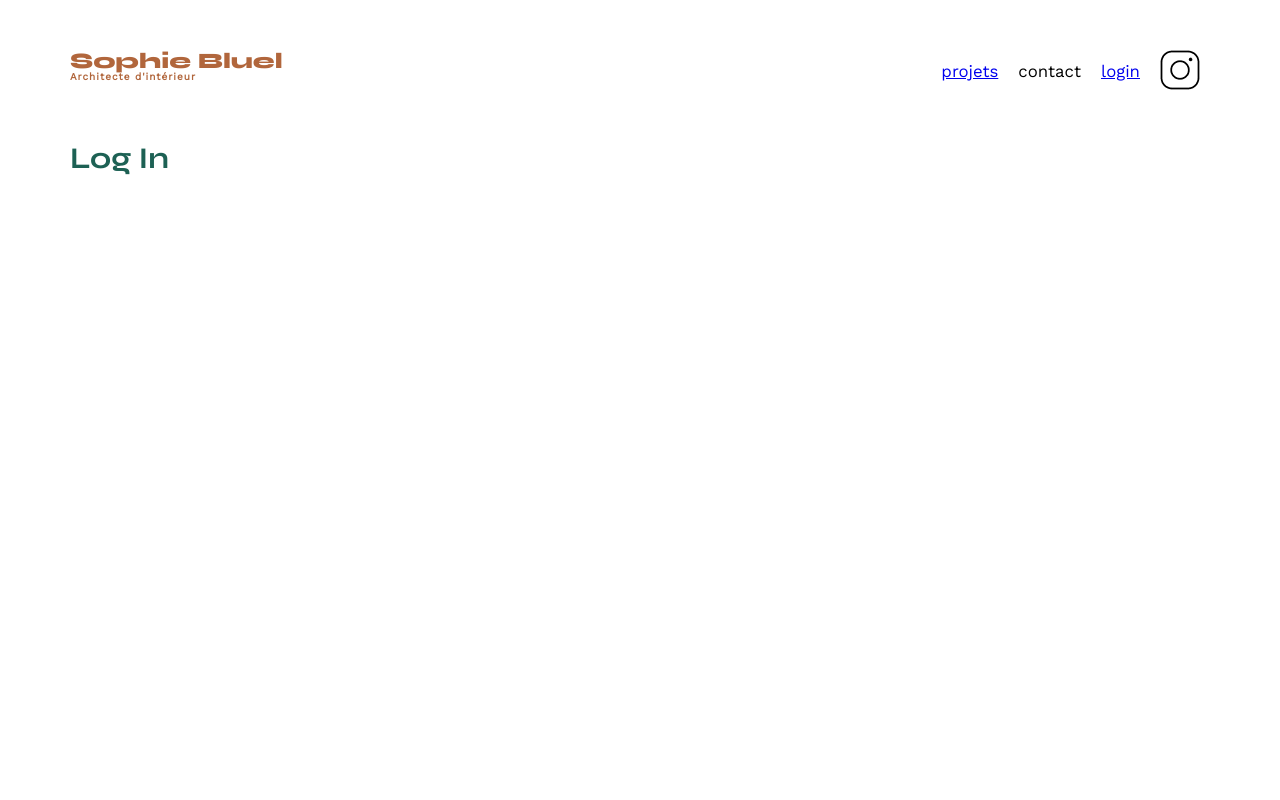
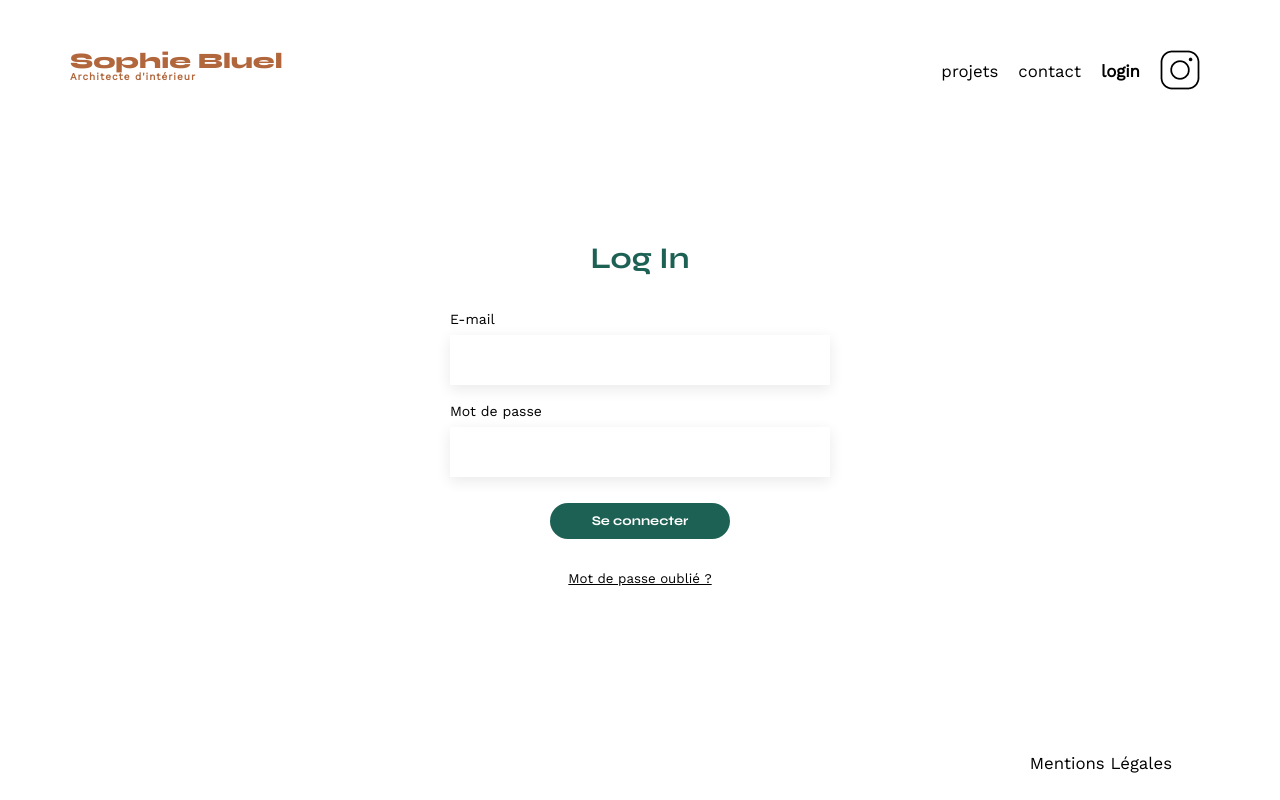
Before and after one commit to Cyrian1/Portfolio-architecte-sophie-bluel-master, a plain HTML site: page FrontEnd/login.html in a window 1280 px wide. Drawn offline with nearby package versions, Linux system fonts and the light colour scheme.

Commit message:
Étape 5.2 - Page de connexion : Auth user fonctionnel

```diff
--- /dev/null
+++ b/FrontEnd/assets/JS/login.js
@@ -0,0 +1,78 @@
+(function () {
+  const LOGIN_URL = 'http://localhost:5678/api/users/login';
+
+  const form = document.getElementById('login-form');
+  if (!form) return;
+
+  form.setAttribute('action', '');
+  form.setAttribute('novalidate', 'novalidate');
+
+  const email = document.getElementById('login-email');
+  const password = document.getElementById('login-password');
+  const err = form.querySelector('.login-error');
+  const submit = form.querySelector('input[type="submit"]');
+
+  const showError = (msg) => { err.textContent = msg || ''; };
+
+  // ---- helper qui retourne toujours une string lisible ----
+  function extractErrorMessage(data, res) {
+    const candidates = [
+      data && data.error && data.error.message,
+      data && data.error && typeof data.error === 'string' ? data.error : null,
+      data && data.message,
+      data && data.errors && Array.isArray(data.errors) && data.errors[0] && (data.errors[0].message || data.errors[0]),
+      typeof data === 'string' ? data : null,
+    ].filter(Boolean);
+
+    // si on a une chaîne exploitable
+    if (candidates.length && typeof candidates[0] === 'string') return candidates[0];
+
+    // fallback par statut
+    if (res && (res.status === 400 || res.status === 401)) return 'Identifiants invalides.';
+    if (res && res.status) return `Erreur ${res.status}`;
+    return 'Une erreur est survenue.';
+  }
+
+  form.addEventListener('submit', async (e) => {
+    e.preventDefault();
+    showError('');
+
+    const emailVal = (email.value || '').trim();
+    const passVal  = (password.value || '').trim();
+
+    const emailLike = /^[^\s@]+@[^\s@]+\.[^\s@]+$/.test(emailVal);
+    if (!emailLike) { showError("Veuillez saisir une adresse e-mail valide."); email.focus(); return; }
+    if (!passVal)   { showError("Le mot de passe est requis."); password.focus(); return; }
+
+    submit.disabled = true;
+
+    try {
+      const res = await fetch(LOGIN_URL, {
+        method: 'POST',
+        headers: { 'Content-Type': 'application/json' },
+        body: JSON.stringify({ email: emailVal, password: passVal })
+      });
+
+      if (!res.ok) {
+        let data = null;
+        try { data = await res.json(); } catch (_) {}
+        const msg = extractErrorMessage(data, res);
+        throw new Error(String(msg)); // <--- toujours une string
+      }
+
+      const data = await res.json(); // attendu : { userId, token }
+      if (!data?.token || typeof data.userId === 'undefined') {
+        throw new Error('Réponse serveur inattendue.');
+      }
+
+      localStorage.setItem('token', data.token);
+      localStorage.setItem('userId', String(data.userId));
+
+      window.location.href = 'index.html';
+    } catch (e2) {
+      showError((e2 && e2.message) || 'Erreur réseau.');
+    } finally {
+      submit.disabled = false;
+    }
+  });
+})();
--- a/FrontEnd/assets/style.css
+++ b/FrontEnd/assets/style.css
@@ -3,19 +3,92 @@
    License: none (public domain)
 */
 
-html, body, div, span, applet, object, iframe,
-h1, h2, h3, h4, h5, h6, p, blockquote, pre,
-a, abbr, acronym, address, big, cite, code,
-del, dfn, em, img, ins, kbd, q, s, samp,
-small, strike, strong, sub, sup, tt, var,
-b, u, i, center,
-dl, dt, dd, ol, ul, li,
-fieldset, form, label, legend,
-table, caption, tbody, tfoot, thead, tr, th, td,
-article, aside, canvas, details, embed,
-figure, figcaption, footer, header, hgroup,
-menu, nav, output, ruby, section, summary,
-time, mark, audio, video {
+/* http://meyerweb.com/eric/tools/css/reset/
+   v2.0 | 20110126
+   License: none (public domain)
+*/
+
+html,
+body,
+div,
+span,
+applet,
+object,
+iframe,
+h1,
+h2,
+h3,
+h4,
+h5,
+h6,
+p,
+blockquote,
+pre,
+a,
+abbr,
+acronym,
+address,
+big,
+cite,
+code,
+del,
+dfn,
+em,
+img,
+ins,
+kbd,
+q,
+s,
+samp,
+small,
+strike,
+strong,
+sub,
+sup,
+tt,
+var,
+b,
+u,
+i,
+center,
+dl,
+dt,
+dd,
+ol,
+ul,
+li,
+fieldset,
+form,
+label,
+legend,
+table,
+caption,
+tbody,
+tfoot,
+thead,
+tr,
+th,
+td,
+article,
+aside,
+canvas,
+details,
+embed,
+figure,
+figcaption,
+footer,
+header,
+hgroup,
+menu,
+nav,
+output,
+ruby,
+section,
+summary,
+time,
+mark,
+audio,
+video {
 	margin: 0;
 	padding: 0;
 	border: 0;
@@ -23,46 +96,68 @@ time, mark, audio, video {
 	font: inherit;
 	vertical-align: baseline;
 }
+
 /* HTML5 display-role reset for older browsers */
-article, aside, details, figcaption, figure,
-footer, header, hgroup, menu, nav, section {
+article,
+aside,
+details,
+figcaption,
+figure,
+footer,
+header,
+hgroup,
+menu,
+nav,
+section {
 	display: block;
 }
+
 body {
 	line-height: 1;
 }
-ol, ul {
+
+ol,
+ul {
 	list-style: none;
 }
-blockquote, q {
+
+blockquote,
+q {
 	quotes: none;
 }
-blockquote:before, blockquote:after,
-q:before, q:after {
+
+blockquote:before,
+blockquote:after,
+q:before,
+q:after {
 	content: '';
 	content: none;
 }
+
 table {
 	border-collapse: collapse;
 	border-spacing: 0;
 }
+
 /** end reset css**/
 body {
 	max-width: 1140px;
-	margin:auto;
-	font-family: 'Work Sans' ;
+	margin: auto;
+	font-family: 'Work Sans';
 	font-size: 14px;
 }
+
 header {
 	display: flex;
 	justify-content: space-between;
 	margin: 50px 0
 }
+
 section {
 	margin: 50px 0
 }
 
-h1{
+h1 {
 	display: flex;
 	flex-direction: column;
 	font-family: 'Syne';
@@ -71,25 +166,27 @@ h1{
 	color: #B1663C
 }
 
-h1 > span {
+h1>span {
 	font-family: 'Work Sans';
-	font-size:10px;
+	font-size: 10px;
 	letter-spacing: 0.1em;
 	;
 }
 
-h2{
+h2 {
 	font-family: 'Syne';
 	font-weight: 700;
 	font-size: 30px;
 	color: #1D6154
 }
+
 nav ul {
 	display: flex;
 	align-items: center;
 	list-style-type: none;
 
 }
+
 nav li {
 	padding: 0 10px;
 	font-size: 1.2em;
@@ -98,13 +195,16 @@ nav li {
 li:hover {
 	color: #B1663C;
 }
+
 #introduction {
 	display: flex;
 	align-items: center;
 }
+
 #introduction figure {
 	flex: 1
 }
+
 #introduction img {
 	display: block;
 	margin: auto;
@@ -114,6 +214,7 @@ li:hover {
 #introduction article {
 	flex: 1
 }
+
 #introduction h2 {
 	margin-bottom: 1em;
 }
@@ -121,10 +222,12 @@ li:hover {
 #introduction p {
 	margin-bottom: 0.5em;
 }
+
 #portfolio h2 {
 	text-align: center;
 	margin-bottom: 1em;
 }
+
 .gallery {
 	width: 100%;
 	display: grid;
@@ -137,20 +240,24 @@ li:hover {
 	width: 100%;
 
 }
+
 #contact {
 	width: 50%;
 	margin: auto;
 }
-#contact > * {
+
+#contact>* {
 	text-align: center;
 
 }
-#contact h2{
+
+#contact h2 {
 	margin-bottom: 20px;
 }
+
 #contact form {
 	text-align: left;
-	margin-top:30px;
+	margin-top: 30px;
 	display: flex;
 	flex-direction: column;
 }
@@ -161,23 +268,26 @@ margin: auto;
 	border: none;
 	box-shadow: 0px 4px 14px rgba(0, 0, 0, 0.09);
 }
+
 #contact label {
 	margin: 2em 0 1em 0;
 }
+
 #contact textarea {
 	border: none;
 	box-shadow: 0px 4px 14px rgba(0, 0, 0, 0.09);
 }
 
-input[type="submit"]{
+input[type="submit"] {
 	font-family: 'Syne';
 	font-weight: 700;
 	color: white;
 	background-color: #1D6154;
-	margin : 2em auto ;
+	margin: 2em auto;
 	width: 180px;
 	text-align: center;
-	border-radius: 60px ;
+	border-radius: 60px;
+	border: none
 }
 
 footer nav ul {
@@ -189,29 +299,131 @@ footer nav ul {
 /* ---- Filtres (au-dessus de la galerie) ---- */
 #filters {
 	display: flex;
-  justify-content: center;   /* centré sous le titre */
-  gap: 12px;                 /* espace entre boutons */
-  flex-wrap: wrap;           /* passe à la ligne si pas la place */
-  margin: 20px 0 30px;       /* espace autour des filtres */
+	justify-content: center;
+	/* centré sous le titre */
+	gap: 12px;
+	/* espace entre boutons */
+	flex-wrap: wrap;
+	/* passe à la ligne si pas la place */
+	margin: 20px 0 30px;
+	/* espace autour des filtres */
 }
 
 #filters button {
 	font-family: 'Work Sans';
 	font-size: 14px;
-  padding: 8px 16px;         /* “pilule” */
+	padding: 8px 16px;
+	/* “pilule” */
 	border-radius: 999px;
-  border: 1px solid #1D6154; /* vert contour */
-  background: #FFFFFF;       /* fond blanc par défaut */
-  color: #1D6154;            /* texte vert par défaut */
+	border: 1px solid #1D6154;
+	/* vert contour */
+	background: #FFFFFF;
+	/* fond blanc par défaut */
+	color: #1D6154;
+	/* texte vert par défaut */
 	cursor: pointer;
 }
 
 #filters button:hover {
-  filter: brightness(0.95);  /* léger feedback au survol */
+	filter: brightness(0.95);
+	/* léger feedback au survol */
 }
 
-#filters button.active {      /* bouton sélectionné (comme la maquette) */
-  background: #1D6154;       /* fond vert */
-  color: #FFFFFF;            /* texte blanc */
+#filters button.active {
+	/* bouton sélectionné (comme la maquette) */
+	background: #1D6154;
+	/* fond vert */
+	color: #FFFFFF;
+	/* texte blanc */
 	border-color: #1D6154;
 }
+
+/* --- Navigation : pas de soulignement + lien actif en gras --- */
+nav a,
+nav a:visited {
+	text-decoration: none;
+	color: inherit;
+}
+
+nav a:hover,
+nav a:focus,
+nav a:active {
+	text-decoration: none;
+}
+
+nav a.active {
+	font-weight: 700;
+}
+
+/* -------- Login -------- */
+#login {
+	width: 50%;
+	margin: 100px auto 60px;
+}
+
+#login>* {
+	text-align: center;
+}
+
+#login h2 {
+	margin-bottom: 20px;
+}
+
+#login form {
+	width: 380px;
+	margin: 0 auto;
+	display: flex;
+	flex-direction: column;
+	text-align: left;
+}
+
+#login label {
+	margin: 1.4em 0 0.6em 0;
+}
+
+#login input[type="email"],
+#login input[type="password"] {
+	height: 50px;
+	font-size: 1.2em;
+	border: none;
+	padding: 0 12px;
+	box-shadow: 0px 4px 14px rgba(0, 0, 0, 0.09);
+	background: #fff;
+}
+
+#login input[type="submit"] {
+    height: 36px;
+}
+
+/* Lien discret sous le bouton */
+#login .forgot {
+	display: block;
+	text-align: center;
+	margin-top: 6px;
+	text-decoration: underline;
+	font-size: 0.95em;
+	color: inherit;
+}
+
+#login .login-error {
+	text-align: center;
+	margin-top: 10px;
+	min-height: 1.2em;
+	color: #B1663C;
+}
+
+/* (Option recommandé site-wide) Footer collé en bas si contenu court */
+html,
+body {
+	height: 100%;
+}
+
+body {
+	min-height: 100vh;
+	display: flex;
+	flex-direction: column;
+}
+
+main {
+	flex: 1 0 auto;
+}
--- a/FrontEnd/login.html
+++ b/FrontEnd/login.html
@@ -1,15 +1,18 @@
 <!DOCTYPE html>
 <html lang="fr">
+
 <head>
-	<meta charset="UTF-8">
-	<title>Sophie Bluel - Architecte d'intérieur</title>
-	<meta name="viewport" content="width=device-width, initial-scale=1.0">
-	<link rel="preconnect" href="https://fonts.googleapis.com">
-	<link rel="preconnect" href="https://fonts.gstatic.com" crossorigin>
-	<link href="https://fonts.googleapis.com/css2?family=Syne:wght@700;800&family=Work+Sans&display=swap" rel="stylesheet">
-	<meta name="description" content="">
-	<link rel="stylesheet" href="./assets/style.css">
+	<meta charset="UTF-8" />
+	<title>Sophie Bluel - Log In</title>
+	<meta name="viewport" content="width=device-width, initial-scale=1.0" />
+	<link rel="preconnect" href="https://fonts.googleapis.com" />
+	<link rel="preconnect" href="https://fonts.gstatic.com" crossorigin />
+	<link href="https://fonts.googleapis.com/css2?family=Syne:wght@700;800&family=Work+Sans&display=swap"
+		rel="stylesheet" />
+	<meta name="description" content="" />
+	<link rel="stylesheet" href="./assets/style.css" />
 </head>
+
 <body>
 	<header>
 		<h1>Sophie Bluel <span>Architecte d'intérieur</span></h1>
@@ -17,13 +20,40 @@
 			<ul>
 				<li><a href="index.html">projets</a></li>
 				<li>contact</li>
-			<li><a href="login.html">login</a></li>
-			<li><img src="./assets/icons/instagram.png" alt="Instagram"></li>
+				<li><a href="login.html" class="active">login</a></li>
+				<li><img src="./assets/icons/instagram.png" alt="Instagram" /></li>
 			</ul>
 		</nav>
 	</header>
+
 	<main>
 		<section id="login">
 			<h2>Log In</h2>
+			<form id="login-form" action="" method="post" novalidate>
+				<label for="login-email">E-mail</label>
+				<input type="email" id="login-email" name="email" autocomplete="username" required />
+
+				<label for="login-password">Mot de passe</label>
+				<input type="password" id="login-password" name="password" autocomplete="current-password" required />
+
+				<input type="submit" value="Se connecter" />
+
+				<a href="#" class="forgot">Mot de passe oublié ?</a>
+				<p class="login-error" aria-live="polite"></p>
+			</form>
 		</section>
 	</main>
+
+	<footer>
+		<nav>
+			<ul>
+				<li>Mentions Légales</li>
+			</ul>
+		</nav>
+	</footer>
+
+	<!-- Script d'auth -->
+	<script src="./assets/JS/login.js"></script>
+</body>
+
+</html>
```
Lines whose indentation alone changed are shown as unchanged.
